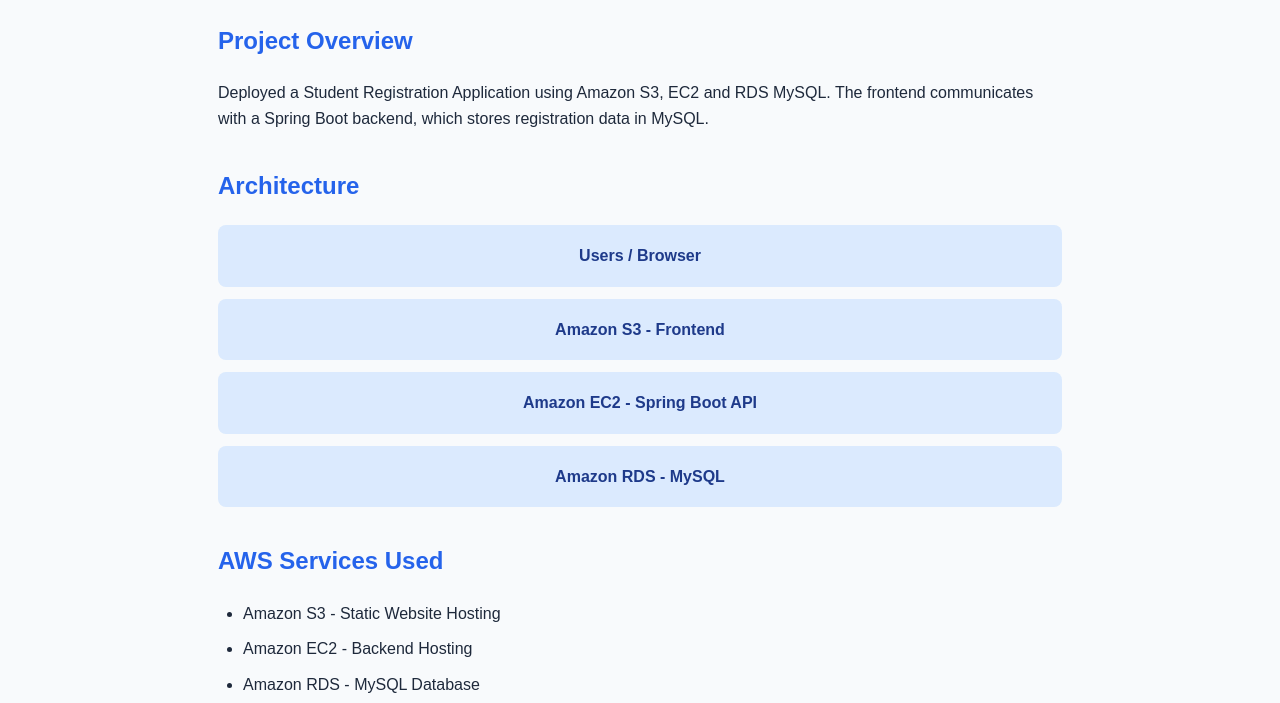
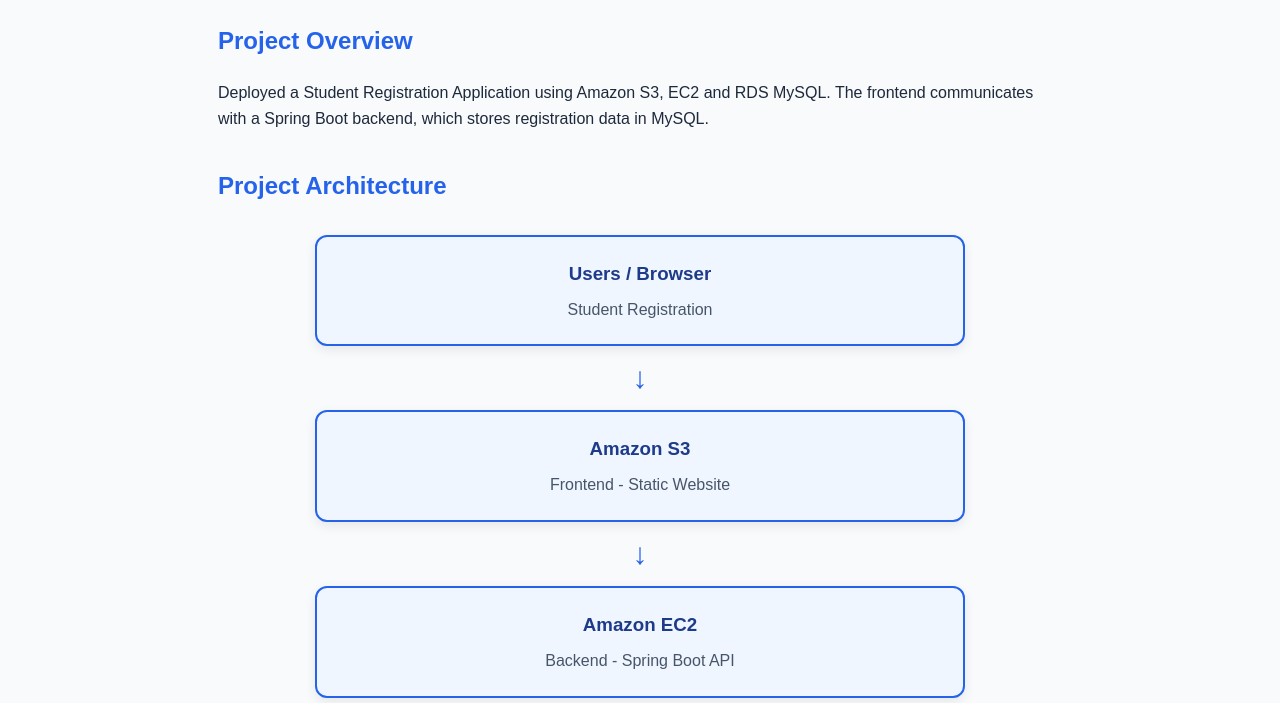
Before and after one commit to Yash007385/Cloud-Devops-Repository, a plain HTML site: page three-tier-project.html in a window 1280 px wide. Shown: the part 229-932 px from the top of the page. Drawn offline with Linux system fonts and the light colour scheme.

Commit message:
Add AWS architecture diagram

```diff
--- a/style.css
+++ b/style.css
@@ -309,3 +309,38 @@ section h2 {
 .project-btn:hover {
     background-color: #1e40af;
 }
+
+
+/* AWS Architecture Diagram */
+.aws-architecture {
+    max-width: 650px;
+    margin: 30px auto;
+    display: flex;
+    flex-direction: column;
+    align-items: center;
+}
+
+.aws-box {
+    background: #eff6ff;
+    border: 2px solid #2563eb;
+    border-radius: 12px;
+    padding: 22px;
+    width: 100%;
+    text-align: center;
+    box-shadow: 0 4px 12px rgba(0,0,0,0.08);
+}
+
+.aws-box h3 {
+    color: #1e3a8a;
+    margin-bottom: 8px;
+}
+
+.aws-box p {
+    color: #475569;
+}
+
+.aws-arrow {
+    font-size: 30px;
+    color: #2563eb;
+    margin: 8px 0;
+}
--- a/three-tier-project.html
+++ b/three-tier-project.html
@@ -25,12 +25,34 @@
                 communicates with a Spring Boot backend, which stores registration data in MySQL.
             </p>
 
-            <h2>Architecture</h2>
-            <div class="architecture-flow">
-                <div>Users / Browser</div>
-                <div>Amazon S3 - Frontend</div>
-                <div>Amazon EC2 - Spring Boot API</div>
-                <div>Amazon RDS - MySQL</div>
+            <h2>Project Architecture</h2>
+
+            <div class="aws-architecture">
+                <div class="aws-box">
+                    <h3>Users / Browser</h3>
+                    <p>Student Registration</p>
+                </div>
+
+                <div class="aws-arrow">↓</div>
+
+                <div class="aws-box">
+                    <h3>Amazon S3</h3>
+                    <p>Frontend - Static Website</p>
+                </div>
+
+                <div class="aws-arrow">↓</div>
+
+                <div class="aws-box">
+                    <h3>Amazon EC2</h3>
+                    <p>Backend - Spring Boot API</p>
+                </div>
+
+                <div class="aws-arrow">↓</div>
+
+                <div class="aws-box">
+                    <h3>Amazon RDS MySQL</h3>
+                    <p>Student Database</p>
+                </div>
             </div>
 
             <h2>AWS Services Used</h2>
```
